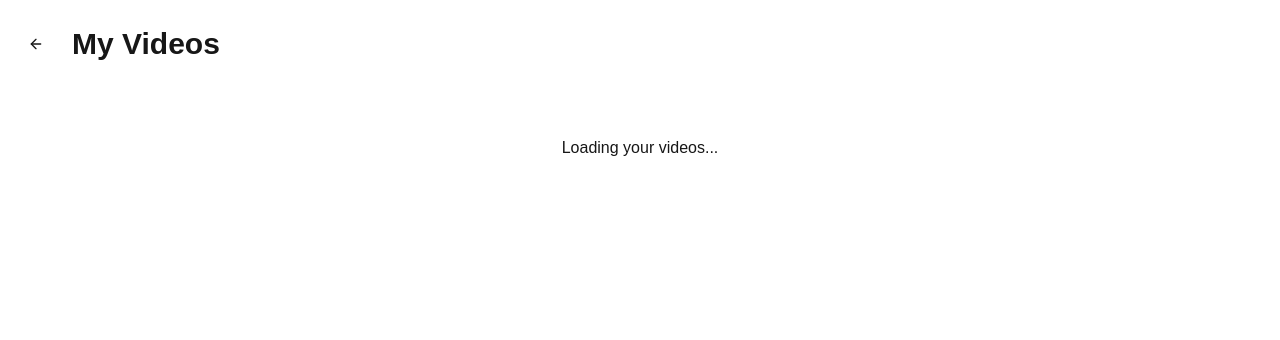
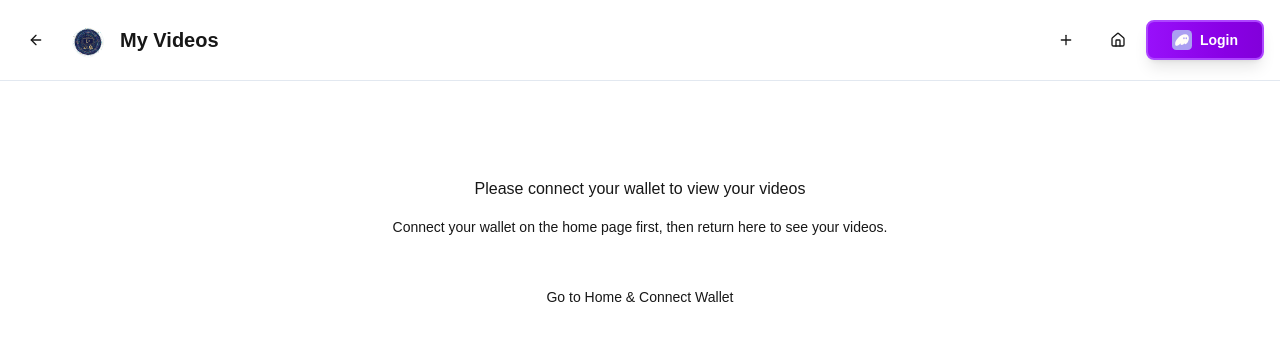
Before and after one commit to saurabhraghuvanshii/Galaxie, a Next.js app: page /my-videos in a window 1280 px wide. Before the commit this address had no page. Shown: the top 340 px of the page. Built offline with nearby package versions, Linux system fonts and the light colour scheme.

Commit message:
added my-video router fix minor coursor pitor ui

```diff
--- a/app/components/CreateVideoButton.tsx
+++ b/app/components/CreateVideoButton.tsx
@@ -31,15 +31,17 @@ export const CreateVideoButton = () => {
         <>
             <DropdownMenu>
                 <DropdownMenuTrigger asChild>
-                    <Button size="icon" className="rounded-full h-12 w-12">
+                    <Button size="icon" className="rounded-full h-12 w-12 hover:bg-gray-800 cursor-pointer">
                         <Plus className="h-6 w-6" />
                     </Button>
                 </DropdownMenuTrigger>
                 <DropdownMenuContent align="end">
-                    <DropdownMenuItem onClick={() => handleUploadClick(false)}>
+                    <DropdownMenuItem onClick={() => handleUploadClick(false)} className="flex items-center gap-2 hover:bg-gray-800 cursor-pointer">
+                        <img src="/youtube.svg" alt="YouTube" className="w-4 h-4" />
                         Upload Video
                     </DropdownMenuItem>
-                    <DropdownMenuItem onClick={() => handleUploadClick(true)}>
+                    <DropdownMenuItem onClick={() => handleUploadClick(true)} className="flex items-center gap-2 hover:bg-gray-800 cursor-pointer">
+                        <img src="/youtube.svg" alt="YouTube" className="w-4 h-4" />
                         Upload Paid Video
                     </DropdownMenuItem>
                 </DropdownMenuContent>
--- a/app/components/PhantomWalletButton.tsx
+++ b/app/components/PhantomWalletButton.tsx
@@ -24,7 +24,7 @@ export const PhantomWalletButton = () => {
             <Button
                 onClick={connectWallet}
                 disabled={isConnecting}
-                className="gap-2 border-2 border-purple-500 hover:border-purple-600 bg-linear-to-r from-purple-600 to-purple-700 hover:from-purple-700 hover:to-purple-800 text-sm text-white font-roboto font-bold px-6 py-2 rounded-lg shadow-lg hover:shadow-xl transition-all duration-300 transform hover:scale-105"
+                className="gap-2 border-2 border-purple-500 hover:border-purple-600 bg-linear-to-r from-purple-600 to-purple-700 hover:from-purple-700 hover:to-purple-800 text-sm text-white font-roboto font-bold px-6 py-2 rounded-lg shadow-lg hover:shadow-xl transition-all duration-300 transform hover:scale-105 cursor-pointer"
             >
                 <img
                     src="Phantom-Icon_App.svg"
@@ -39,7 +39,7 @@ export const PhantomWalletButton = () => {
     return (
         <DropdownMenu>
             <DropdownMenuTrigger asChild>
-                <Button variant="outline" className="gap-2 border border-green-500 hover:border-green-600 bg-linear-to-r from-green-600 to-green-700 hover:from-green-700 hover:to-green-800 text-sm text-white font-roboto font-bold px-6 py-2 rounded-lg shadow-lg hover:shadow-xl transition-all duration-300 transform hover:scale-105">
+                <Button variant="outline" className="gap-2 border border-green-500 hover:border-green-600 bg-linear-to-r from-green-600 to-green-700 hover:from-green-700 hover:to-green-800 text-sm text-white font-roboto font-bold px-6 py-2 rounded-lg shadow-lg hover:shadow-xl transition-all duration-300 transform hover:scale-105 cursor-pointer">
                     <img
                         src="Phantom-Icon_App.svg"
                         alt="Phantom"
@@ -50,10 +50,11 @@ export const PhantomWalletButton = () => {
                 </Button>
             </DropdownMenuTrigger>
             <DropdownMenuContent align="end">
-                <DropdownMenuItem onClick={() => router.push('/my-videos')}>
+                <DropdownMenuItem onClick={() => router.push('/my-videos')} className="flex items-center gap-2 hover:bg-gray-800 cursor-pointer">
+                    <img src="/youtube.svg" alt="YouTube" className="w-4 h-4" />
                     My Videos
                 </DropdownMenuItem>
-                <DropdownMenuItem onClick={disconnectWallet}>
+                <DropdownMenuItem onClick={disconnectWallet} className="hover:bg-gray-800 cursor-pointer">
                     Disconnect
                 </DropdownMenuItem>
             </DropdownMenuContent>
--- a/app/my-videos/MyVideo.tsx
+++ b/app/my-videos/MyVideo.tsx
@@ -2,16 +2,20 @@
 
 import { useEffect, useState } from 'react';
 import { useRouter } from 'next/navigation';
+import Image from 'next/image';
 import { Button } from '@/app/components/ui/button';
 import { VideoCard } from '@/app/components/VideoCard';
+import { PhantomWalletButton } from '@/app/components/PhantomWalletButton';
+import { CreateVideoButton } from '@/app/components/CreateVideoButton';
 import { useWallet } from '@/app/contexts/WalletContext';
-import { ArrowLeft } from 'lucide-react';
+import { ArrowLeft, Home } from 'lucide-react';
 import { toast } from 'sonner';
 
 interface Video {
     id: string;
     youtube_url: string;
     title: string;
+    description: string | null;
     thumbnail_url: string | null;
     sol_price: number | null;
     is_paid: boolean | null;
@@ -26,14 +30,12 @@ const MyVideos = () => {
     const [loading, setLoading] = useState(true);
 
     useEffect(() => {
-        if (!walletAddress) {
-            toast.error('Please connect your wallet');
-            router.push('/');
-            return;
+        if (walletAddress) {
+            fetchMyVideos();
+        } else {
+            setLoading(false);
         }
-
-        fetchMyVideos();
-    }, [walletAddress, router]);
+    }, [walletAddress]);
 
     const fetchMyVideos = async () => {
         try {
@@ -50,20 +52,54 @@ const MyVideos = () => {
     };
 
     return (
-        <div className="min-h-screen bg-background">
-            <div className="container mx-auto px-4 py-6">
-                <div className="flex items-center gap-4 mb-6">
+        <div className="min-h-screen">
+            {/* Header */}
+            <div className="border-b border-0 sticky backdrop-blur">
+                <div className="w-full px-4 py-4 flex justify-between items-center">
+                    <div className="flex items-center gap-3">
                         <Button
                             variant="ghost"
                             size="icon"
                             onClick={() => router.push('/')}
+                            className="h-10 w-10 hover:bg-gray-800 cursor-pointer"
                         >
                             <ArrowLeft className="h-5 w-5" />
                         </Button>
-                    <h1 className="text-3xl font-bold">My Videos</h1>
+                        <Image
+                            src="/Galaxie1.png"
+                            alt="Galaxie Logo"
+                            width={40}
+                            height={40}
+                            className="rounded-lg"
+                        />
+                        <h1 className="text-base font-roboto font-bold md:text-xl">My Videos</h1>
+                    </div>
+                    <div className="flex items-center gap-2">
+                        <CreateVideoButton />
+                        <Button
+                            variant="ghost"
+                            size="icon"
+                            onClick={() => router.push('/')}
+                            className="h-10 w-10 hover:bg-gray-800 cursor-pointer"
+                        >
+                            <Home className="h-5 w-5" />
+                        </Button>
+                        <PhantomWalletButton />
+                    </div>
+                </div>
             </div>
 
-                {loading ? (
+            {/* Main Content */}
+            <main className="container mx-auto px-4 pt-12 pb-6">
+                {!walletAddress ? (
+                    <div className="text-center py-12">
+                        <p className="text-muted-foreground mb-4">Please connect your wallet to view your videos</p>
+                        <p className="text-sm text-muted-foreground mb-6">Connect your wallet on the home page first, then return here to see your videos.</p>
+                        <Button onClick={() => router.push('/')} className="mt-4">
+                            Go to Home & Connect Wallet
+                        </Button>
+                    </div>
+                ) : loading ? (
                     <div className="text-center py-12">
                         <p className="text-muted-foreground">Loading your videos...</p>
                     </div>
@@ -71,6 +107,7 @@ const MyVideos = () => {
                     <div className="text-center py-12">
                         <p className="text-muted-foreground">You haven't uploaded any videos yet</p>
                         <Button onClick={() => router.push('/')} className="mt-4">
+                            <img src="/youtube.svg" alt="YouTube" className="w-4 h-4 mr-2" />
                             Upload Your First Video
                         </Button>
                     </div>
@@ -82,6 +119,7 @@ const MyVideos = () => {
                                 id={video.id}
                                 youtubeUrl={video.youtube_url}
                                 title={video.title}
+                                description={video.description || undefined}
                                 thumbnailUrl={video.thumbnail_url || undefined}
                                 solPrice={video.sol_price || 0}
                                 isPaid={video.is_paid || false}
@@ -91,7 +129,7 @@ const MyVideos = () => {
                         ))}
                     </div>
                 )}
-            </div>
+            </main>
         </div>
     );
 };
--- a/app/pages/index.tsx
+++ b/app/pages/index.tsx
@@ -12,6 +12,7 @@ interface Video {
     id: string;
     youtube_url: string;
     title: string;
+    description: string | null;
     thumbnail_url: string | null;
     sol_price: number | null;
     is_paid: boolean | null;
@@ -106,6 +107,7 @@ const Index = () => {
                                         id={video.id}
                                         youtubeUrl={video.youtube_url}
                                         title={video.title}
+                                        description={video.description || undefined}
                                         thumbnailUrl={video.thumbnail_url || undefined}
                                         solPrice={video.sol_price || 0}
                                         isPaid={video.is_paid || false}
@@ -134,6 +136,7 @@ const Index = () => {
                                         id={video.id}
                                         youtubeUrl={video.youtube_url}
                                         title={video.title}
+                                        description={video.description || undefined}
                                         thumbnailUrl={video.thumbnail_url || undefined}
                                         solPrice={video.sol_price || 0}
                                         isPaid={video.is_paid || false}
@@ -162,6 +165,7 @@ const Index = () => {
                                         id={video.id}
                                         youtubeUrl={video.youtube_url}
                                         title={video.title}
+                                        description={video.description || undefined}
                                         thumbnailUrl={video.thumbnail_url || undefined}
                                         solPrice={video.sol_price || 0}
                                         isPaid={video.is_paid || false}
```
Also changed, not shown: app/components/UploadVideoDialog.tsx (+6 -3 lines), app/components/VideoCard.tsx (+63 -23 lines), public/youtube.svg (added). Lines whose indentation alone changed are shown as unchanged.
